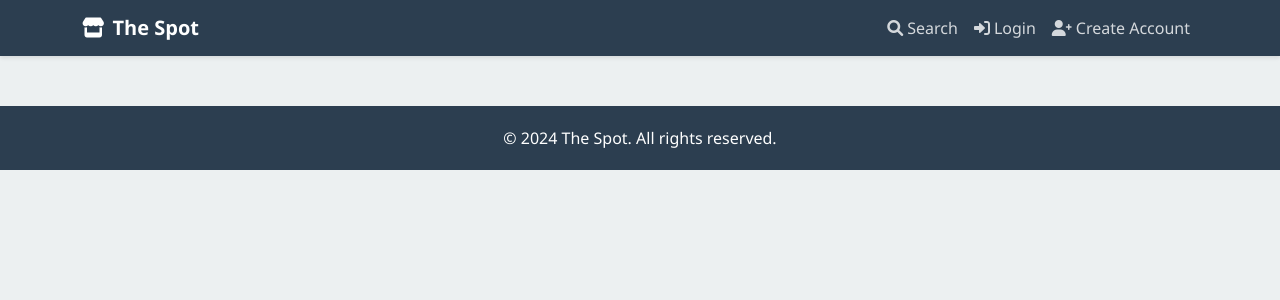
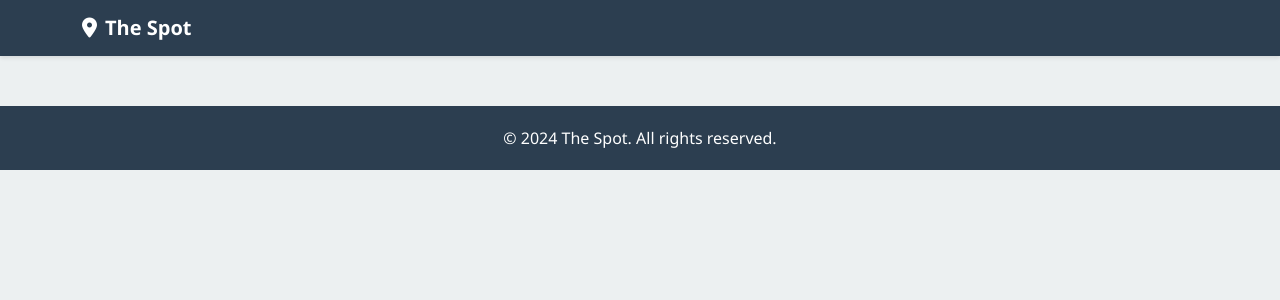
Before and after one commit to AlePam109/the-spot, a Flask app: template templates/base.html in a window 1280 px wide. Shown: the top 300 px of the page. Run offline with Flask 3, Linux system fonts and the light colour scheme; the template is opened without the code that fills it, so the values that code supplies are empty; some libraries are stand-ins or nearby versions.

Commit message:
base.html changed

```diff
--- a/templates/base.html
+++ b/templates/base.html
@@ -205,10 +205,10 @@
     </style>
 </head>
 <body>
-    <nav class="navbar navbar-expand-lg navbar-dark" id="mainNav">
+    <nav class="navbar navbar-expand-lg navbar-dark" style="background-color: var(--primary-color);">
         <div class="container">
             <a class="navbar-brand" href="/search">
-                <i class="fas fa-store me-2"></i>The Spot
+                <i class="fas fa-map-marker-alt me-2"></i>The Spot
             </a>
             <button class="navbar-toggler" type="button" data-bs-toggle="collapse" data-bs-target="#navbarNav" title="Toggle navigation">
                 <span class="navbar-toggler-icon"></span>
```
